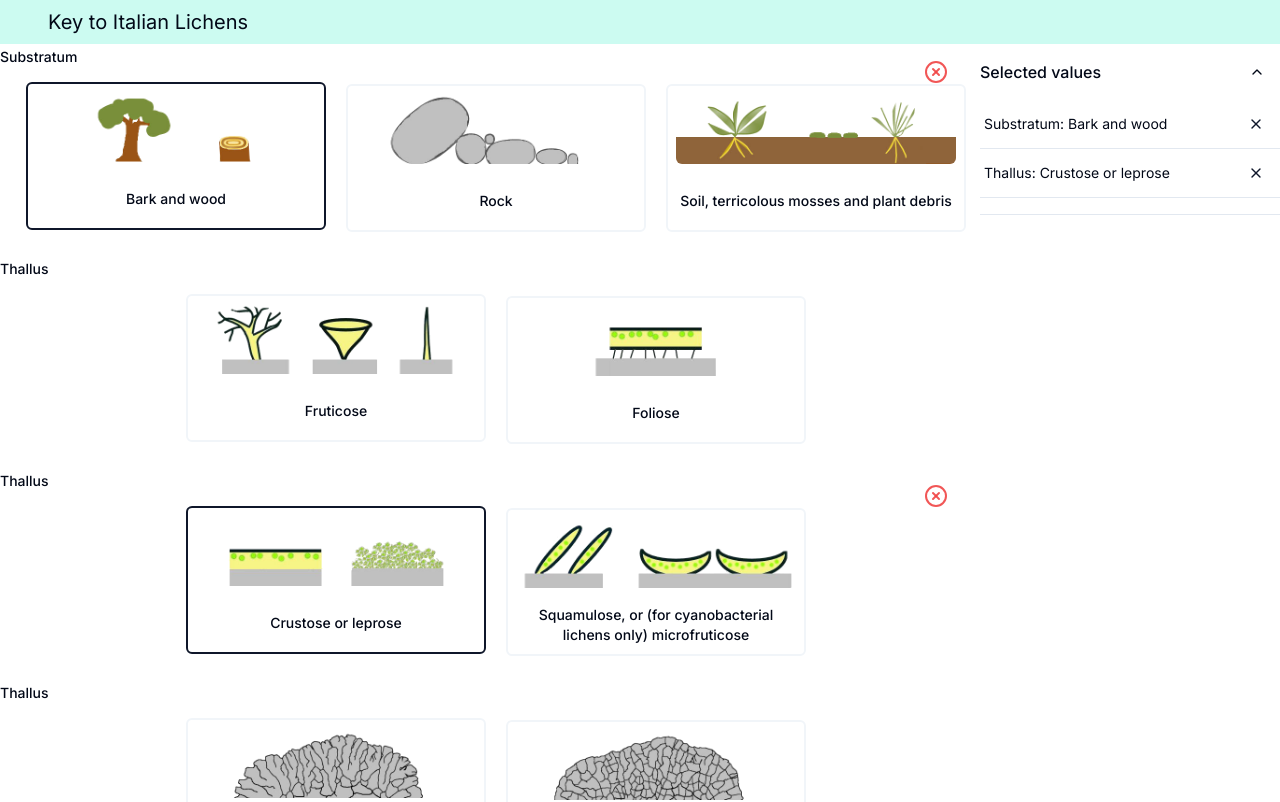
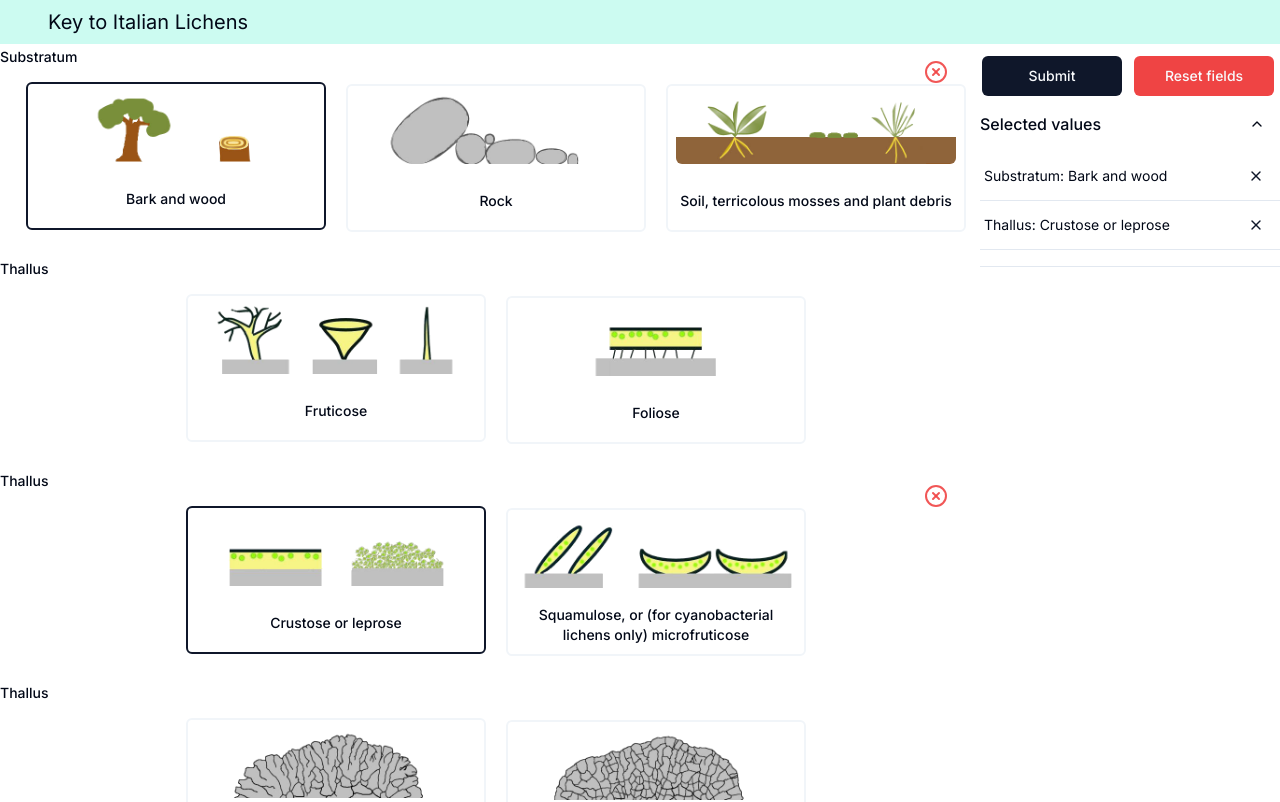
Before and after one commit to Mattciao96/key-to-italian-lichens, a Next.js app: page /filter in a window 1280 px wide. Shown: the top 802 px of the page. Built offline with nearby package versions, Linux system fonts and the light colour scheme.

Commit message:
Update styling and add Submit and Reset buttons to SelectedValues component

```diff
--- a/features/image-form/components/form.tsx
+++ b/features/image-form/components/form.tsx
@@ -19,7 +19,44 @@ const FormSchema = z.object({
   "53": z.optional(z.enum(["1", "2"])),
   "11": z.optional(z.enum(["1", "2"])),
   "7": z.optional(z.enum(["1", "2"])),
+  "27": z.optional(z.enum(["1", "2"])),
+  "41": z.optional(z.enum(["1", "2"])),
+  "23": z.optional(z.enum(["1", "2"])),
+  "33": z.optional(z.enum(["1", "2"])),
+  "46": z.optional(z.enum(["1", "2"])),
+  "37": z.optional(z.enum(["1", "2"])),
+  "8": z.optional(z.enum(["1", "2"])),
+  "34": z.optional(z.enum(["1", "2"])),
+  "35": z.optional(z.enum(["1", "2"])),
+  "52": z.optional(z.enum(["1", "2"])),
+  "36": z.optional(z.enum(["1", "2"])),
+  "42": z.optional(z.enum(["1", "2", "3"])),
+  "12": z.optional(z.enum(["1", "3", "4", "5"])),
+
 });
+
+const emptyForm = {
+  "4": null,
+  "26": null,
+  "45": null,
+  "53": null,
+  "11": null,
+  "7": null,
+  "27": null,
+  "41": null,
+  "23": null,
+  "33": null,
+  "46": null,
+  "37": null,
+  "8": null,
+  "34": null,
+  "35": null,
+  "52": null,
+  "36": null,
+  "42": null,
+  "12": null,
+
+};
 
 export default function RadioGroupForm() {
   const form = useForm<z.infer<typeof FormSchema>>({
@@ -59,8 +96,12 @@ export default function RadioGroupForm() {
             </Button>
           </form>
           {/* <div className="none md:sticky  sticky top-10 pt-10 h-screen overflow-y-auto border-l border-border"> */}
-         {/*  <div className="none md:fixed w-[290px] md:top-10 md:right-0 pt-10 h-screen overflow-y-auto"> */}
-            <SelectedValues form={form} radioData={radioData} />
+          {/*  <div className="none md:fixed w-[290px] md:top-10 md:right-0 pt-10 h-screen overflow-y-auto"> */}
+          <SelectedValues
+            form={form}
+            radioData={radioData}
+            emptyForm={emptyForm}
+          />
           {/* </div> */}
         </div>
       </Form>
--- a/features/image-form/components/selected-values.tsx
+++ b/features/image-form/components/selected-values.tsx
@@ -7,12 +7,25 @@ import {
   AccordionTrigger,
 } from "@/components/ui/accordion";
 import ResetFieldButton from "@/features/image-form/components/reset-field-button";
+import { Button } from "@/components/ui/button";
 
-export default function SelectedValues({ form, radioData }) {
+export default function SelectedValues({ form, radioData, emptyForm }) {
   const values = form.watch();
 
   return (
-    <aside className="none md:sticky top-10 h-[calc(100vh-2.5rem)] overflow-y-auto">
+    <aside className="none md:sticky top-14 h-[calc(100vh-3.5rem)] overflow-y-auto">
+      <div className="flex -ml-1 justify-around">
+        <Button className="w-[140px]">Submit</Button>
+        <Button
+          variant="destructive"
+          className="w-[140px]"
+          onClick={() => {
+            form.reset(emptyForm);
+          }}
+        >
+          Reset fields
+        </Button>
+      </div>
       <Accordion
         type="single"
         defaultValue="item-1"
--- a/features/image-form/data/filter-data.tsx
+++ b/features/image-form/data/filter-data.tsx
@@ -272,6 +272,28 @@ export const filterData = [
     ],
   },
   {
+    id: "42",
+    title: "Ascospores",
+
+    items: [
+      {
+        text: "less than 8 per ascus",
+        value: "3",
+        image: "spores8less.png",
+      },
+      {
+        text: "8 per ascus",
+        value: "1",
+        image: "spores8.png",
+      },
+      {
+        text: "more than 8 per ascus",
+        value: "2",
+        image: "spores8more.png",
+      }
+    ],
+  },
+  {
     id: "12",
     title: "Thallus",
 
@@ -298,28 +320,7 @@ export const filterData = [
       },
     ],
   },
-  {
-    id: "42",
-    title: "Ascospores",
 
-    items: [
-      {
-        text: "less than 8 per ascus",
-        value: "3",
-        image: "spores8less.png",
-      },
-      {
-        text: "8 per ascus",
-        value: "1",
-        image: "spores8.png",
-      },
-      {
-        text: "more than 8 per ascus",
-        value: "2",
-        image: "spores8more.png",
-      }
-    ],
-  },
   /* {
     title: 'topo',
     description: 'puzzone',
```
